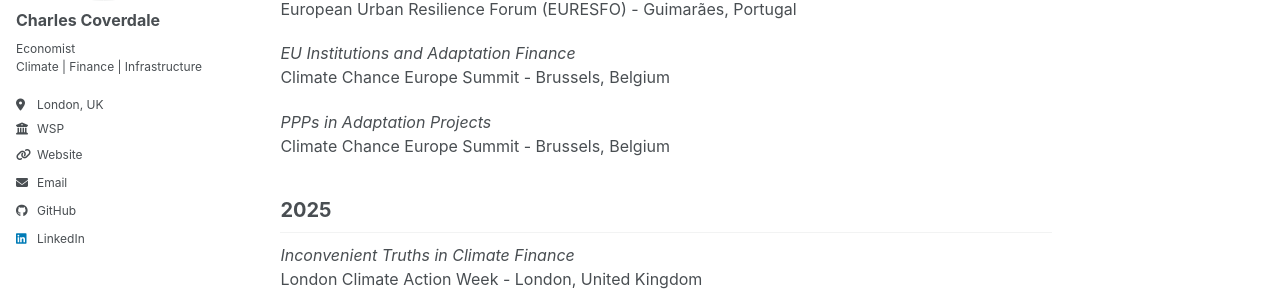
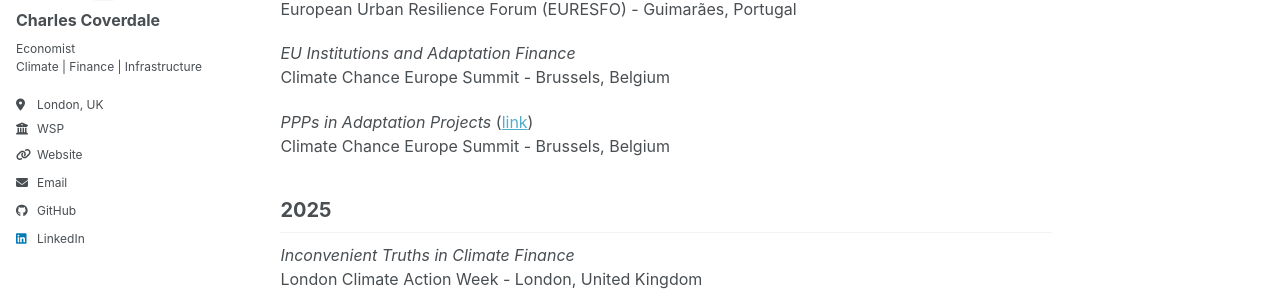
Before and after one commit to charlescoverdale/charlescoverdale.github.io, a Jekyll site: the page built from _pages/speaking.md, in a window 1280 px wide. Shown: the part 276-581 px from the top of the page. Built offline with Jekyll 4.4.1, drawn with Linux system fonts in a browser that asks for light colours; a script that is not in the unit is left out.

Commit message:
Add LinkedIn link to PPPs in Adaptation Projects

```diff
--- a/_pages/speaking.md
+++ b/_pages/speaking.md
@@ -15,7 +15,7 @@ European Urban Resilience Forum (EURESFO) - Guimarães, Portugal
 *EU Institutions and Adaptation Finance*<br>
 Climate Chance Europe Summit - Brussels, Belgium
 
-*PPPs in Adaptation Projects*<br>
+*PPPs in Adaptation Projects* ([link](https://www.linkedin.com/posts/charlescoverdale_last-week-in-brussels-i-spoke-at-climate-share-7469718716629397504-Wg0K/))<br>
 Climate Chance Europe Summit - Brussels, Belgium
 
 ## 2025
```
